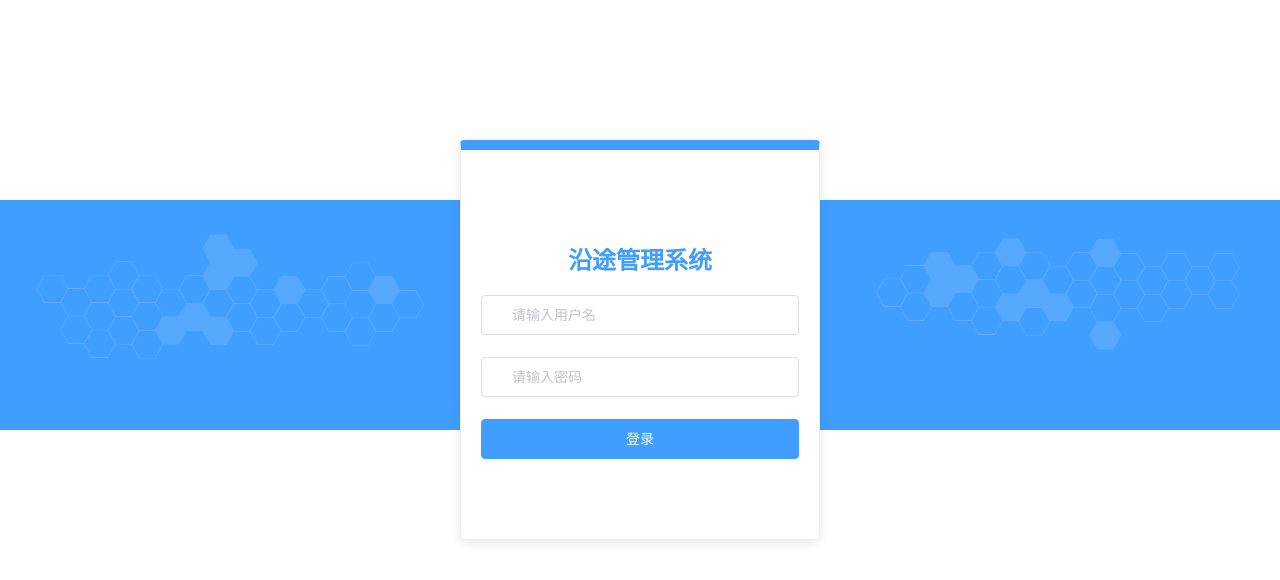
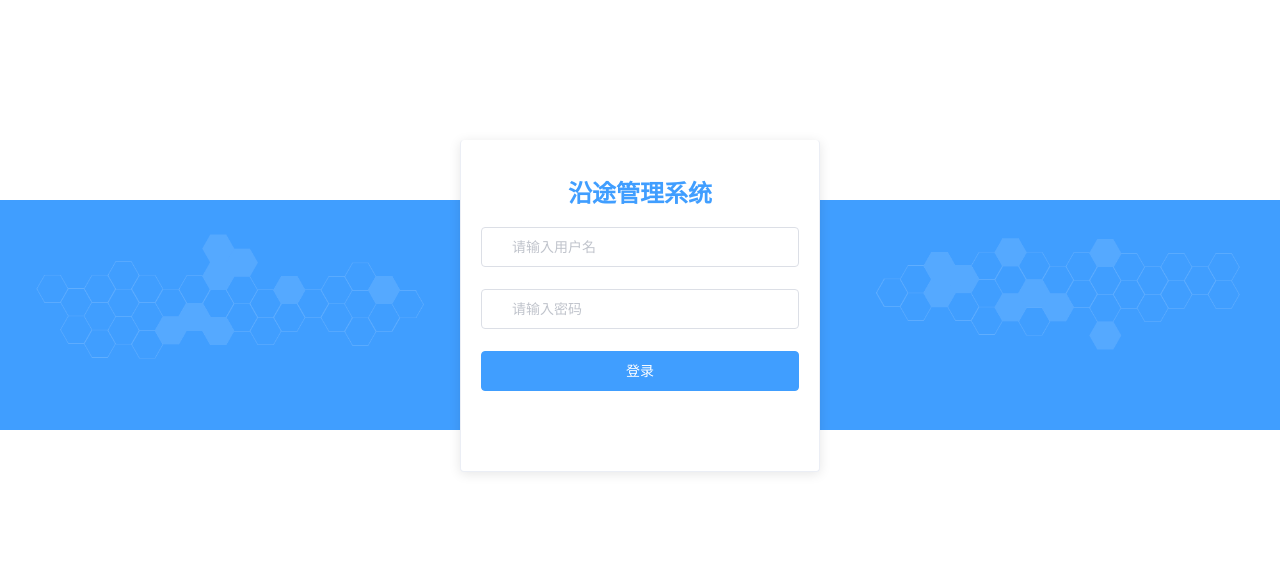
Before and after one commit to jovinlee/yt_web, a Vue app: page /#/login in a window 1280 px wide. Shown: the top 580 px of the page. Built offline with nearby package versions, Linux system fonts and the light colour scheme; what v-charts would draw is missing.

Commit message:
首页和登录页面样式调整

```diff
--- a/src/views/home/index.vue
+++ b/src/views/home/index.vue
@@ -50,14 +50,16 @@
     }
 </script>
 <style rel="stylesheet/scss" lang="scss"  scoped>
+
 .app-container {
+    padding: 150px;
     .txt{
         padding:50px 0 10px;
         font-size: 20px;
     }
     .user-top{
         display: flex;
-        width:750px;
+        /*width:750px;*/
         .area{
             display: flex;
             flex-wrap: wrap;
--- a/src/views/login/index.vue
+++ b/src/views/login/index.vue
@@ -8,9 +8,9 @@
         ref="loginForm"
         label-position="left"
       >
-        <div style="text-align: center">
-          <svg-icon icon-class="login-mall" style="width: 56px;height: 56px;color: #409EFF"></svg-icon>
-        </div>
+        <!--<div style="text-align: center">-->
+          <!--<svg-icon icon-class="login-mall" style="width: 56px;height: 56px;color: #409EFF"></svg-icon>-->
+        <!--</div>-->
         <h2 class="login-title color-main">沿途管理系统</h2>
         <el-form-item prop="name">
           <el-input
@@ -145,7 +145,8 @@ export default {
   right: 0;
   width: 360px;
   margin: 140px auto;
-  border-top: 10px solid #409eff;
+  border-top: 10px;
+  /*border-top: 10px solid #409eff;*/
 }
 
 .login-title {
```
